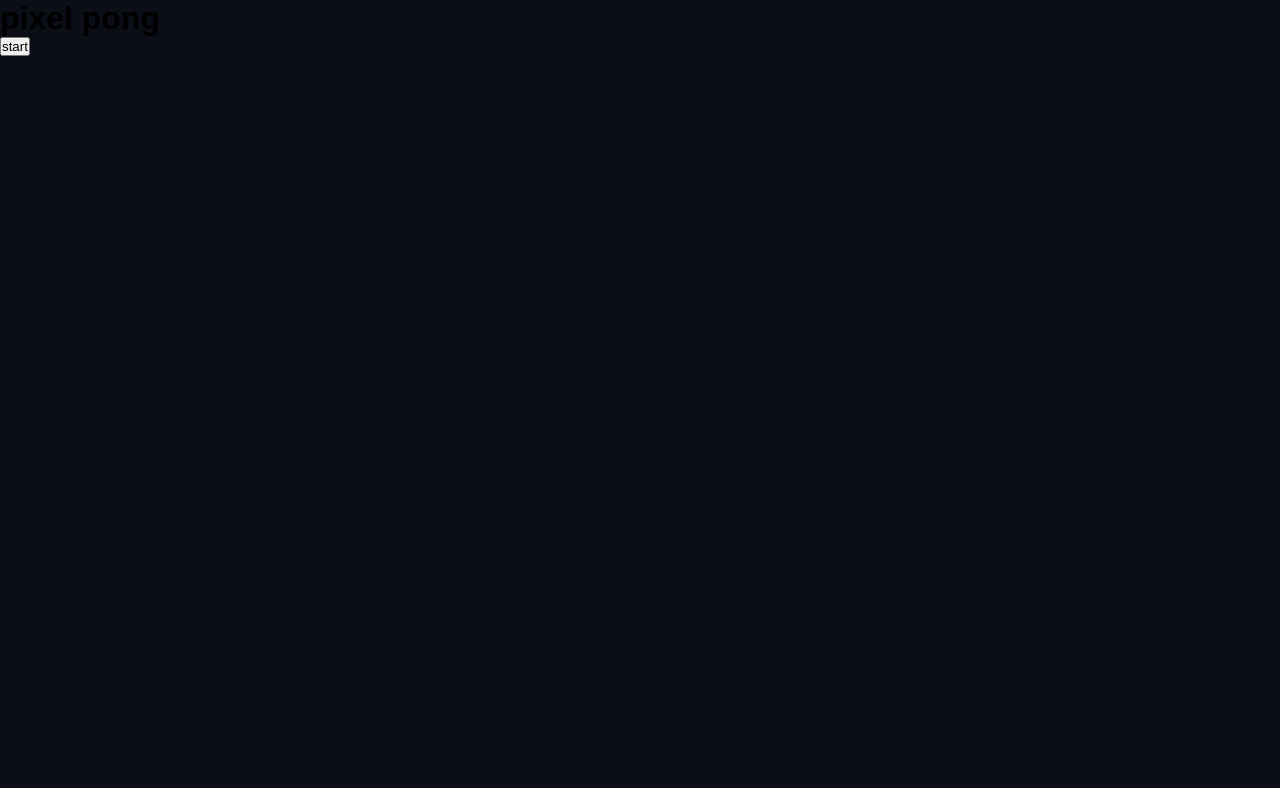
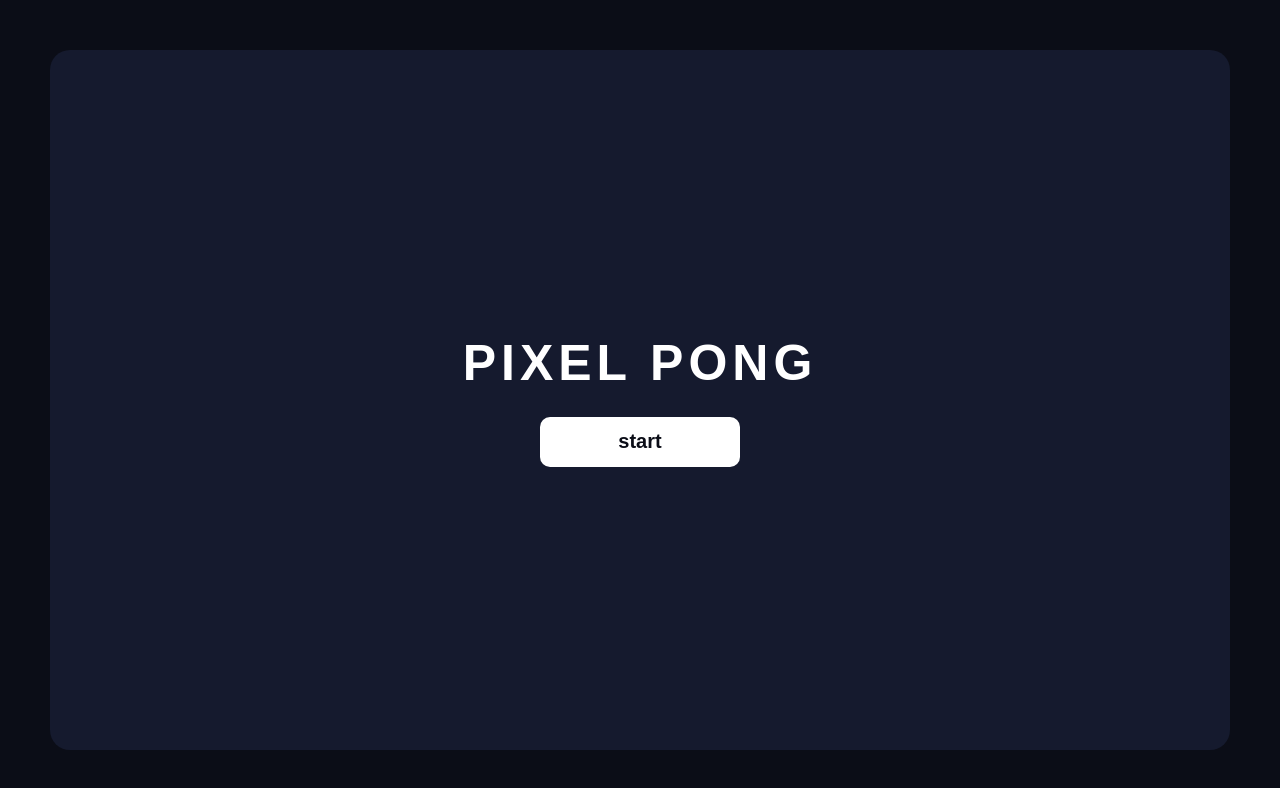
Before and after one commit to fady-albert/pixel-pong, a plain HTML site: page index.html in a window 1280 px wide. Drawn offline with Linux system fonts and the light colour scheme.

Commit message:
Add start page structure and styling for Pixel Pong game

```diff
--- a/style.css
+++ b/style.css
@@ -4,6 +4,7 @@
     --p1: #00E5FF;
     --p2: #FF426D;
     --score: #252B45;
+    --ball: #ffffff;
 }
 
 *{
@@ -15,4 +16,54 @@
 body{
     font-family: 'Poppins', sans-serif;
     background: var(--black);
+    width: 100%;
+    height: 100vh;
+    display: flex;
+    align-items: center;
+    justify-content: center;
+    position: relative;
 }
+
+/* start page */
+.startPage{
+    width: calc(100% - 100px);
+    height: calc(100% - 100px);
+    background: var(--gray);
+    position: absolute;
+    top: 50px;
+    left: 50px;
+    border-radius: 20px;
+    display: flex;
+    align-items: center;
+    justify-content: center;
+    flex-direction: column;
+    gap: 25px;
+}
+
+.startPage h1{
+    color: var(--ball);
+    font-size: 50px;
+    letter-spacing: 5px;
+    text-transform: uppercase;
+}
+
+.startPage button{
+    width: 200px;
+    height: 50px;
+    background: var(--ball);
+    color: var(--black);
+    font-size: 20px;
+    font-weight: 600;
+    border: none;
+    border-radius: 10px;
+    cursor: pointer;
+    transition: all 0.3s ease-in-out;
+}
+
+.startPage button:hover{
+    scale: 1.05;
+}
+
+.startPage button:active{
+    scale: 0.95;
+}
```
Also changed, not shown: index.html (+1 -0 lines).
